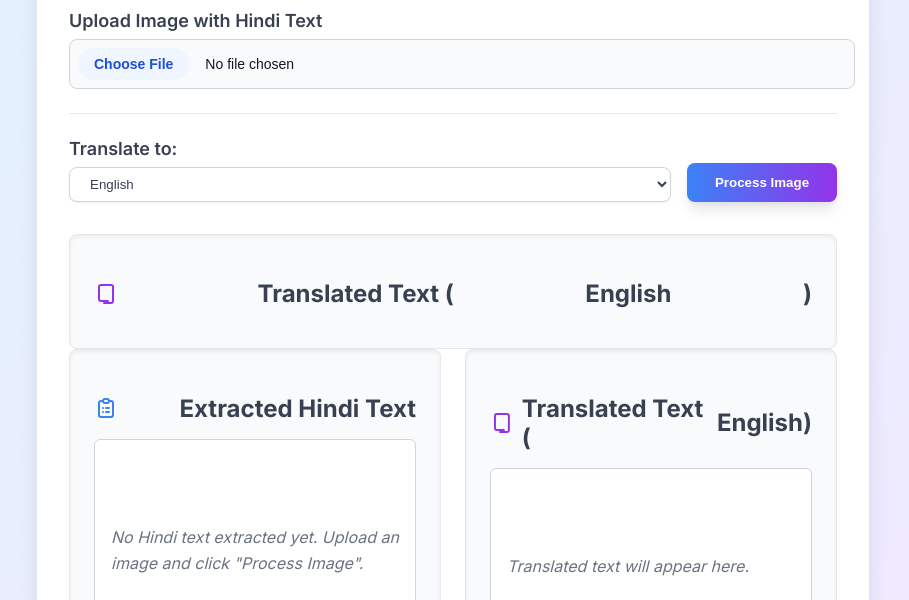
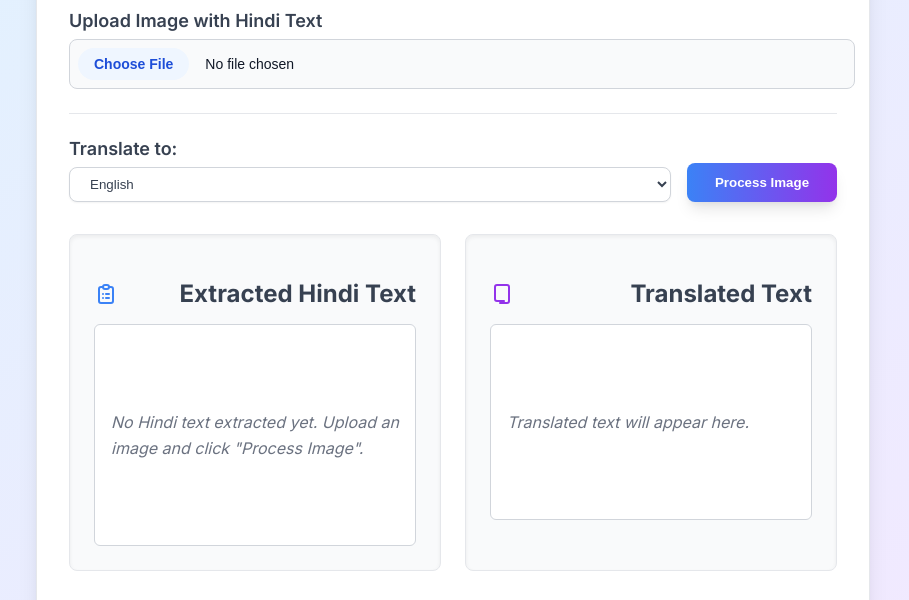
Before and after one commit to DIYA-bot/Easy-OCR, a plain HTML site: page index.html in a window 1280 px wide. Shown: the part 155-755 px from the top of the page, without its empty margins (187-1096 px from the left). Drawn offline with Linux system fonts and the light colour scheme.

Commit message:
Update index.html

```diff
--- a/index.html
+++ b/index.html
@@ -60,12 +60,7 @@
     </div>
 </div>
 
-<div class="result-box">
-    <h2 class="result-title">
-        <svg class="result-icon purple" fill="none" stroke="currentColor" viewBox="0 0 24 24" xmlns="http://www.w3.org/2000/svg"><path stroke-linecap="round" stroke-linejoin="round" stroke-width="2" d="M10 21h7a2 2 0 002-2V5a2 2 0 00-2-2H7a2 2 0 00-2 2v12a2 2 0 002 2h7l-2 2z"></path></svg>
-        Translated Text (<span id="translated-language-label">English</span>)
-    </h2>
-    </div>
+
 
             <div id="error-message" class="error-message" role="alert">
                 <strong class="error-strong">Error! </strong>
@@ -90,8 +85,8 @@
                 <div class="result-box">
                     <h2 class="result-title">
                         <svg class="result-icon purple" fill="none" stroke="currentColor" viewBox="0 0 24 24" xmlns="http://www.w3.org/2000/svg"><path stroke-linecap="round" stroke-linejoin="round" stroke-width="2" d="M10 21h7a2 2 0 002-2V5a2 2 0 00-2-2H7a2 2 0 00-2 2v12a2 2 0 002 2h7l-2 2z"></path></svg>
-                        Translated Text (<span id="translated-language-label">English</span>)
-                    </h2>
+                        Translated Text
+                </h2>
                     <button id="copy-translated" class="copy-button purple-copy">
                         Copy
                         <span class="copied-feedback" id="copied-translated-feedback">Copied!</span>
```
